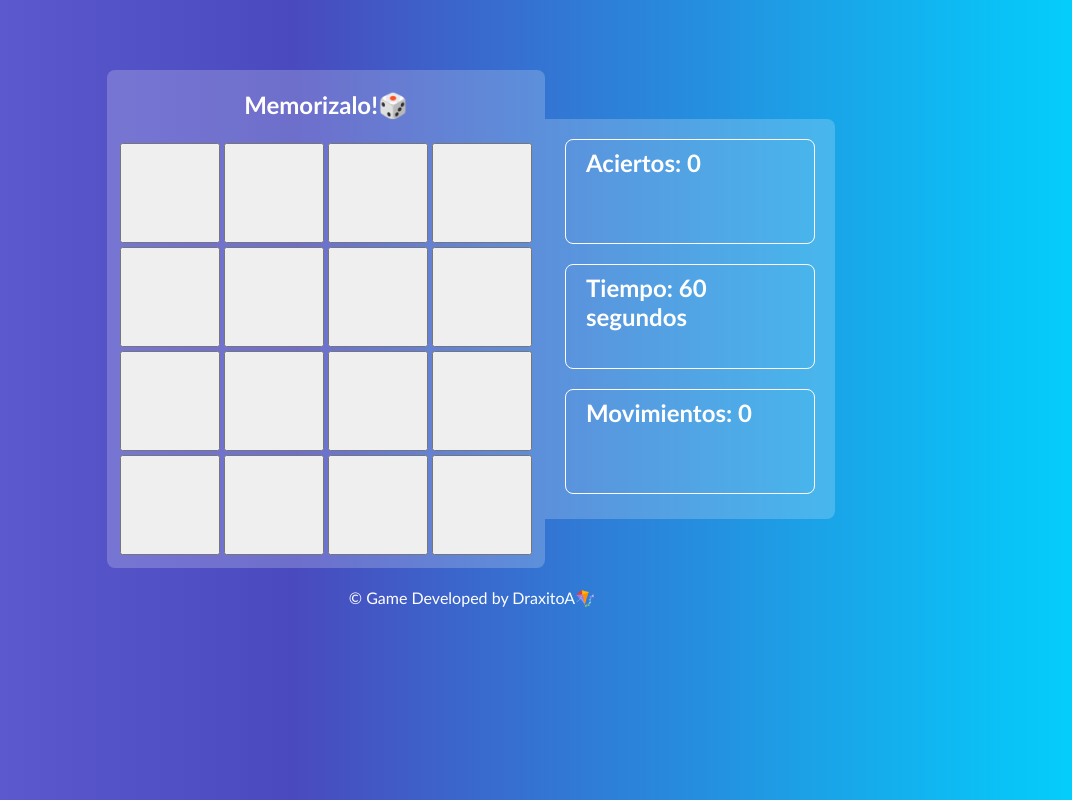
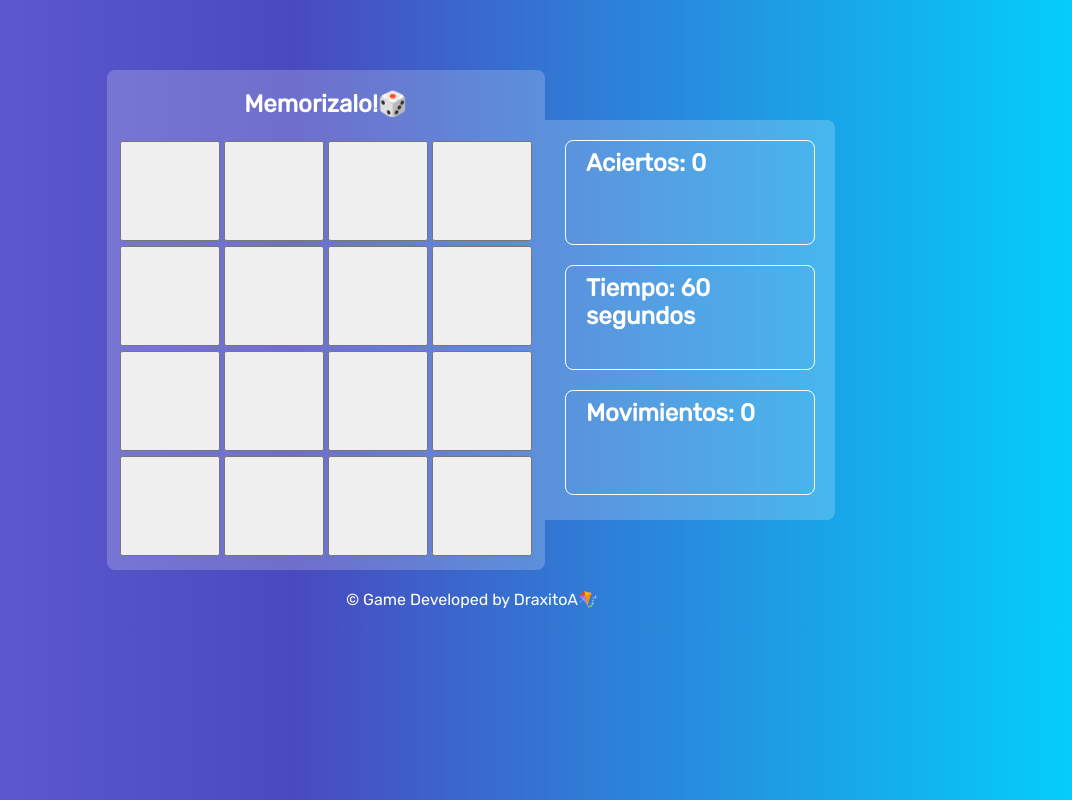
Before and after one commit to DraxitoA/MemoryGame, a plain HTML site: page index.html in a window 1280 px wide. Shown: the whole page, without its empty margins (168-1240 px from the left). Drawn offline with Linux system fonts and the light colour scheme.

Commit message:
Update: New Font | Bugs Fixed

```diff
--- a/css/styles.css
+++ b/css/styles.css
@@ -1,7 +1,7 @@
 body{
     background: rgb(102,96,215);
     background: linear-gradient(90deg, rgba(102,96,215,1) 0%, rgba(74,74,190,1) 36%, rgba(0,212,255,1) 100%);
-    font-family: Trebuchet MS;
+    font-family: "Rubik" , sans-serif;
     color: white;
 }
 main{
```
